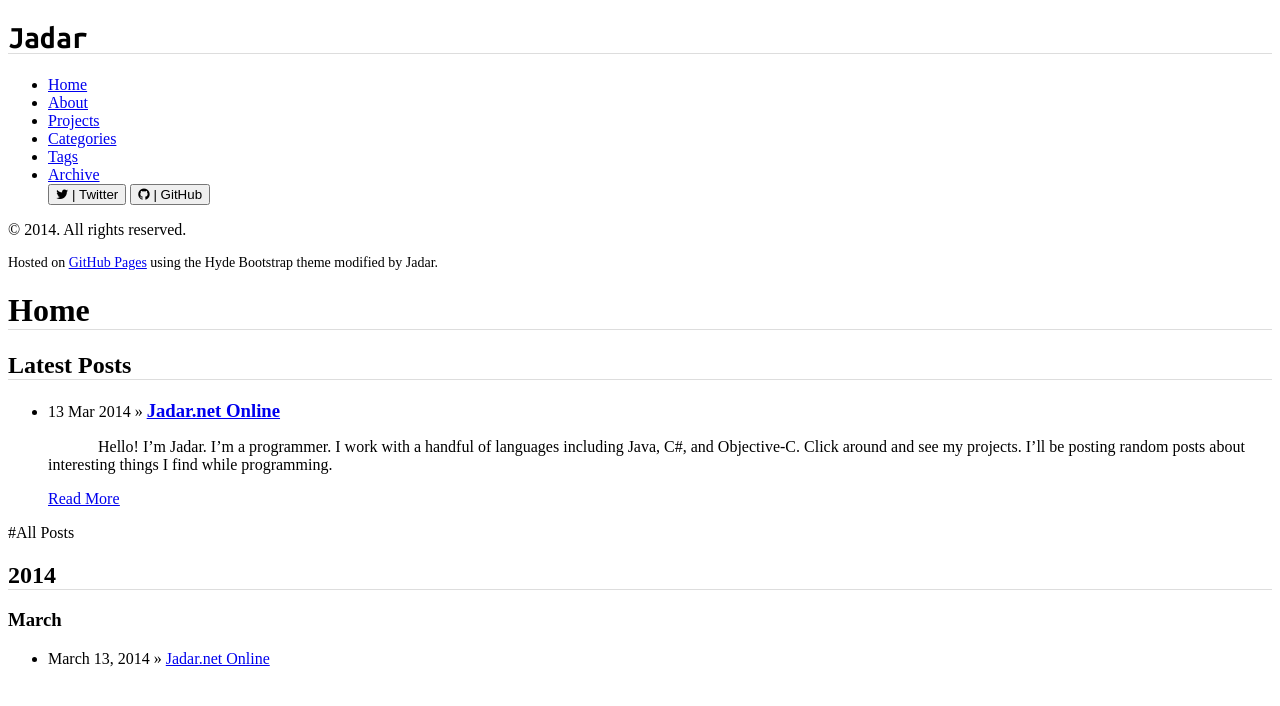
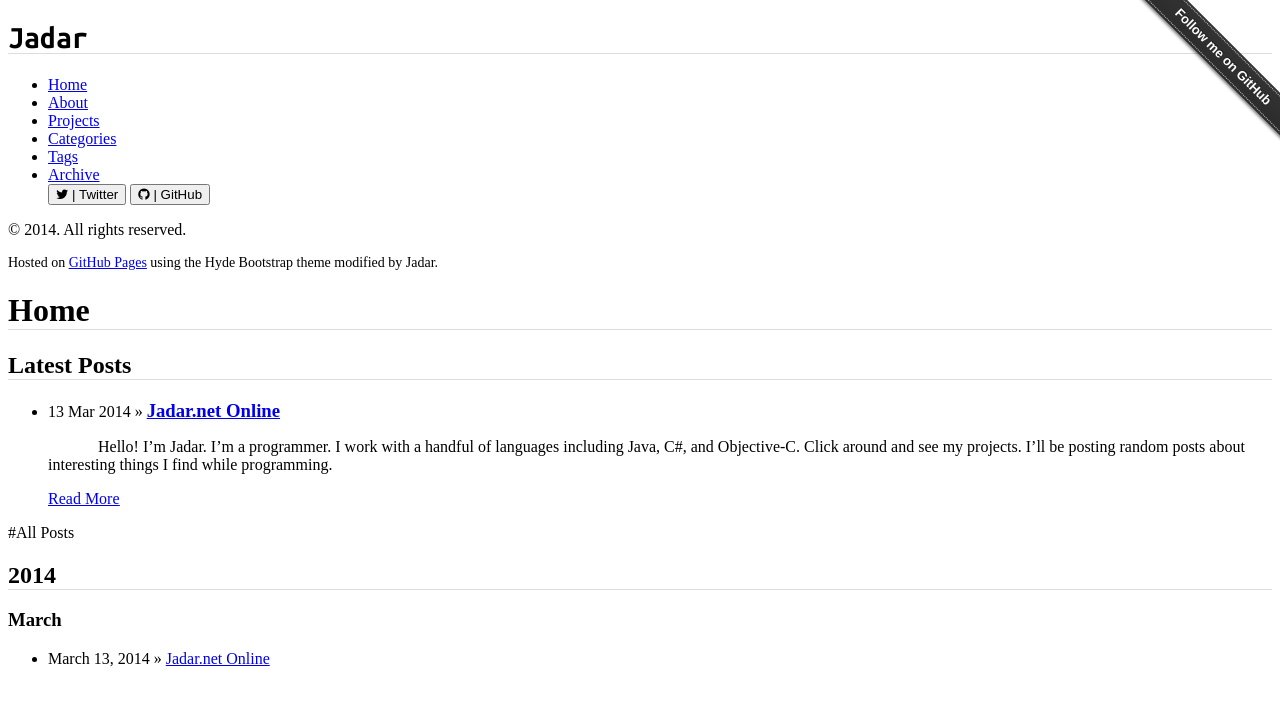
Before and after one commit to jadar/blog, a Jekyll site: the page built from index.html, in a window 1280 px wide. Shown: the top 706 px of the page. Built offline with Jekyll 4.4.1, drawn with Linux system fonts in a browser that asks for light colours; nearby versions of some CDN libraries; comment, search, counter and statistics services are not loaded.

Commit message:
moves css to new folder added 'follow me on github' banner

```diff
--- a/_includes/themes/hyde/default.html
+++ b/_includes/themes/hyde/default.html
@@ -17,7 +17,13 @@
         <link rel="stylesheet" href="{{ ASSET_PATH }}/css/syntax.css">
         <link rel="stylesheet" href="{{ ASSET_PATH }}/css/hyde.css">
         <link rel="stylesheet" href="{{ ASSET_PATH }}/css/social-icons.css">
-        <link rel="stylesheet" href="{{ BASE_PATH }}/assets/custom/custom-styles.css">
+        <link rel="stylesheet" href="{{ BASE_PATH }}/assets/custom/css/custom-styles.css">
+
+        <link rel="stylesheet" href="{{ BASE_PATH }}/assets/custom/css/gh-fork-ribbon.css">
+        <!--[if lt IE 9]>
+        <script src="//html5shiv.googlecode.com/svn/trunk/html5.js"></script>
+        <link rel="stylesheet" href="stylesheets/gh-fork-ribbon.ie.css">
+        <![endif]-->
 
         <link rel="stylesheet" href="https://raw.github.com/noizwaves/bootstrap-social-buttons/v1.0.0/social-buttons.css">
         <link href="//netdna.bootstrapcdn.com/font-awesome/4.0.3/css/font-awesome.css" rel="stylesheet">
@@ -36,6 +42,12 @@
     </head>
 
     <body class="theme-base-0d">
+
+    <div class="github-fork-ribbon-wrapper right">
+        <div class="github-fork-ribbon">
+            <a href="http://github.com/{{ site.author.github }}">Follow me on GitHub</a>
+        </div>
+    </div>
 
     <div class="sidebar">
         <div class="container sidebar-sticky">
--- a/assets/custom/custom-styles.css
+++ b/assets/custom/css/custom-styles.css
@@ -24,3 +24,8 @@ p.small {
     font-size: 14px;
     margin-bottom: 10px;
 }
+
+.right .github-fork-ribbon {
+    background-color: #333;
+    font-size: 14px;
+}
--- /dev/null
+++ b/assets/custom/css/gh-fork-ribbon.css
@@ -0,0 +1,135 @@
+/* Left will inherit from right (so we don't need to duplicate code) */
+.github-fork-ribbon {
+  /* The right and left classes determine the side we attach our banner to */
+  position: absolute;
+
+  /* Add a bit of padding to give some substance outside the "stitching" */
+  padding: 2px 0;
+
+  /* Set the base colour */
+  background-color: #a00;
+
+  /* Set a gradient: transparent black at the top to almost-transparent black at the bottom */
+  background-image: -webkit-gradient(linear, left top, left bottom, from(rgba(0, 0, 0, 0)), to(rgba(0, 0, 0, 0.15)));
+  background-image: -webkit-linear-gradient(top, rgba(0, 0, 0, 0), rgba(0, 0, 0, 0.15));
+  background-image: -moz-linear-gradient(top, rgba(0, 0, 0, 0), rgba(0, 0, 0, 0.15));
+  background-image: -ms-linear-gradient(top, rgba(0, 0, 0, 0), rgba(0, 0, 0, 0.15));
+  background-image: -o-linear-gradient(top, rgba(0, 0, 0, 0), rgba(0, 0, 0, 0.15));
+  background-image: linear-gradient(top, rgba(0, 0, 0, 0), rgba(0, 0, 0, 0.15));
+
+  /* Add a drop shadow */
+  -webkit-box-shadow: 0 2px 3px 0 rgba(0, 0, 0, 0.5);
+  -moz-box-shadow: 0 2px 3px 0 rgba(0, 0, 0, 0.5);
+  box-shadow: 0 2px 3px 0 rgba(0, 0, 0, 0.5);
+
+  z-index: 9999;
+  pointer-events: auto;
+}
+
+.github-fork-ribbon a,
+.github-fork-ribbon a:hover {
+  /* Set the font */
+  font: 700 13px "Helvetica Neue", Helvetica, Arial, sans-serif;
+  color: #fff;
+
+  /* Set the text properties */
+  text-decoration: none;
+  text-shadow: 0 -1px rgba(0, 0, 0, 0.5);
+  text-align: center;
+
+  /* Set the geometry. If you fiddle with these you'll also need
+     to tweak the top and right values in .github-fork-ribbon. */
+  width: 200px;
+  line-height: 20px;
+
+  /* Set the layout properties */
+  display: inline-block;
+  padding: 2px 0;
+
+  /* Add "stitching" effect */
+  border-width: 1px 0;
+  border-style: dotted;
+  border-color: #fff;
+  border-color: rgba(255, 255, 255, 0.7);
+}
+
+.github-fork-ribbon-wrapper {
+  width: 150px;
+  height: 150px;
+  position: absolute;
+  overflow: hidden;
+  top: 0;
+  z-index: 9999;
+  pointer-events: none;
+}
+
+.github-fork-ribbon-wrapper.fixed {
+  position: fixed;
+}
+
+.github-fork-ribbon-wrapper.left {
+  left: 0;
+}
+
+.github-fork-ribbon-wrapper.right {
+  right: 0;
+}
+
+.github-fork-ribbon-wrapper.left-bottom {
+  position: fixed;
+  top: inherit;
+  bottom: 0;
+  left: 0;
+}
+
+.github-fork-ribbon-wrapper.right-bottom {
+  position: fixed;
+  top: inherit;
+  bottom: 0;
+  right: 0;
+}
+
+.github-fork-ribbon-wrapper.right .github-fork-ribbon {
+  top: 42px;
+  right: -43px;
+
+  -webkit-transform: rotate(45deg);
+  -moz-transform: rotate(45deg);
+  -ms-transform: rotate(45deg);
+  -o-transform: rotate(45deg);
+  transform: rotate(45deg);
+}
+
+.github-fork-ribbon-wrapper.left .github-fork-ribbon {
+  top: 42px;
+  left: -43px;
+
+  -webkit-transform: rotate(-45deg);
+  -moz-transform: rotate(-45deg);
+  -ms-transform: rotate(-45deg);
+  -o-transform: rotate(-45deg);
+  transform: rotate(-45deg);
+}
+
+
+.github-fork-ribbon-wrapper.left-bottom .github-fork-ribbon {
+  top: 80px;
+  left: -43px;
+
+  -webkit-transform: rotate(45deg);
+  -moz-transform: rotate(45deg);
+  -ms-transform: rotate(45deg);
+  -o-transform: rotate(45deg);
+  transform: rotate(45deg);
+}
+
+.github-fork-ribbon-wrapper.right-bottom .github-fork-ribbon {
+  top: 80px;
+  right: -43px;
+
+  -webkit-transform: rotate(-45deg);
+  -moz-transform: rotate(-45deg);
+  -ms-transform: rotate(-45deg);
+  -o-transform: rotate(-45deg);
+  transform: rotate(-45deg);
+}
```
Also changed, not shown: assets/custom/css/gh-fork-ribbon.ie.css (added, +73 -0 lines).
